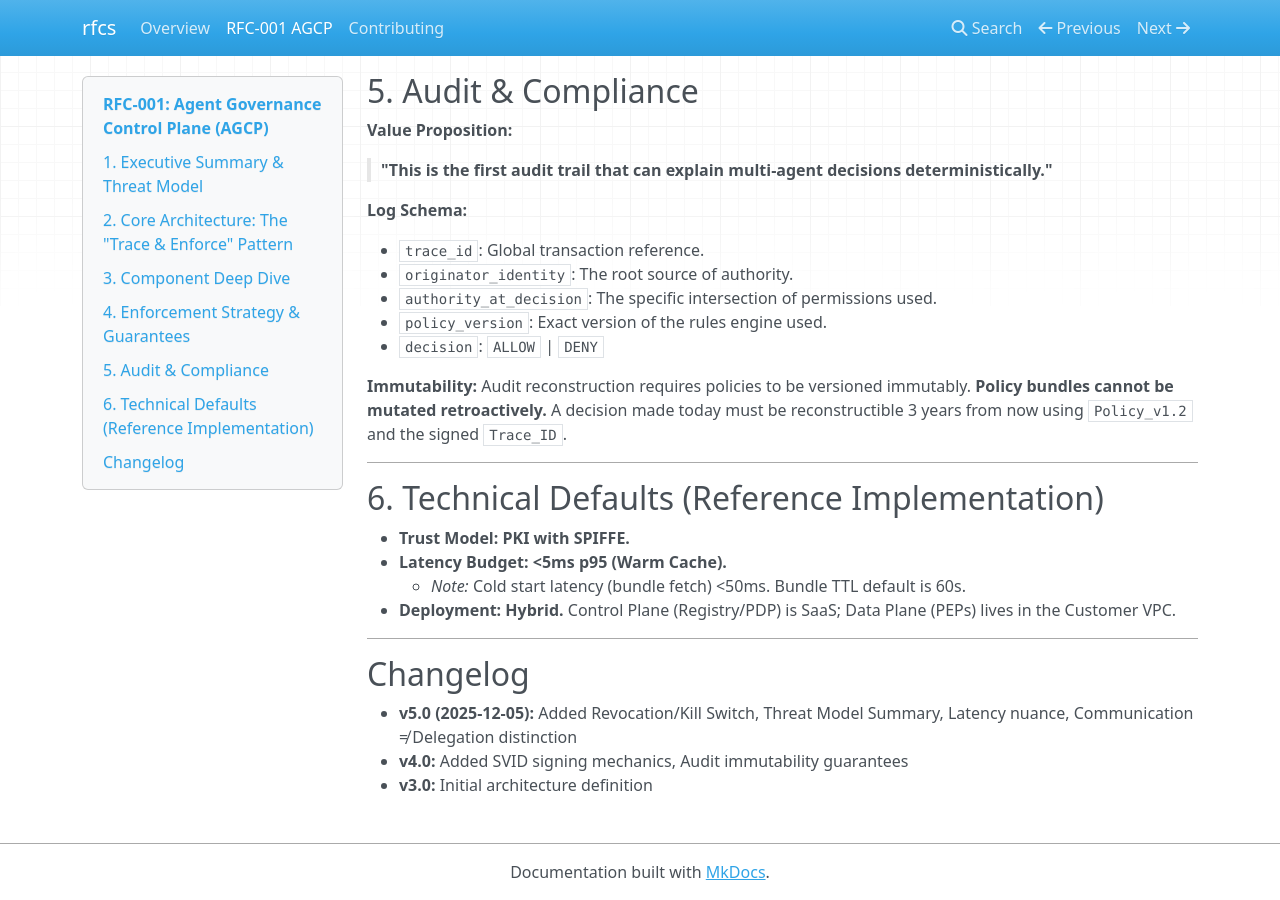
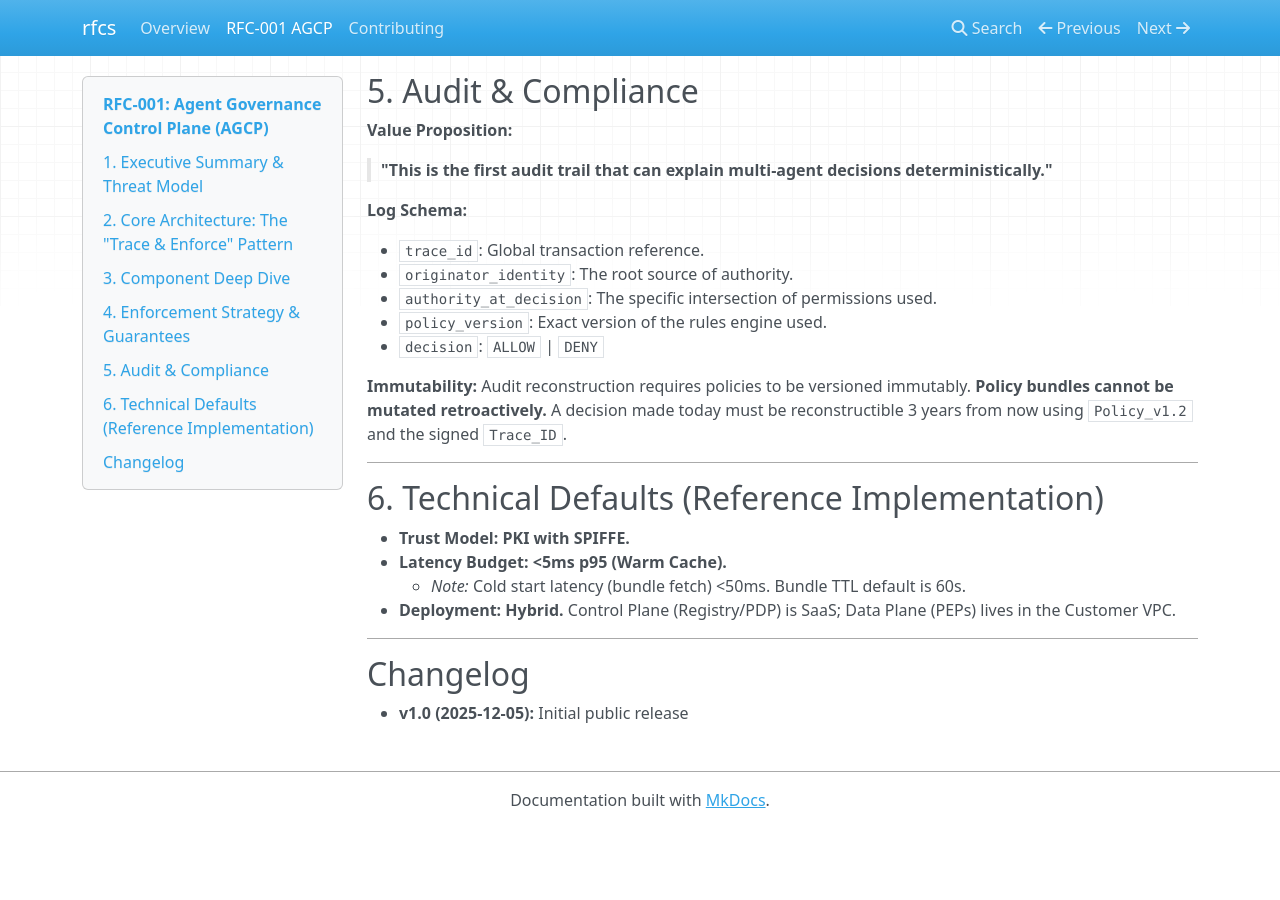
Before and after one commit to capiscio/capiscio-rfcs, an MkDocs documentation site: the page built from docs/001-agcp.md, in a window 1280 px wide and 900 px high, scrolled down 2995 px. Built offline with MkDocs 1.6.1, drawn with Linux system fonts in a browser that asks for light colours; nearby versions of some CDN libraries; after the commit the page ends 3823 px from its top, so only the background shows below that.

Commit message:
docs: clean up changelog - v1.0 initial public release (#1)

```diff
--- a/docs/001-agcp.md
+++ b/docs/001-agcp.md
@@ -163,6 +163,4 @@ Identities and policies must be revocable mid-flight.
 
 ## Changelog
 
-- **v5.0 (2025-12-05):** Added Revocation/Kill Switch, Threat Model Summary, Latency nuance, Communication ≠ Delegation distinction
-- **v4.0:** Added SVID signing mechanics, Audit immutability guarantees
-- **v3.0:** Initial architecture definition
+- **v1.0 (2025-12-05):** Initial public release
```
